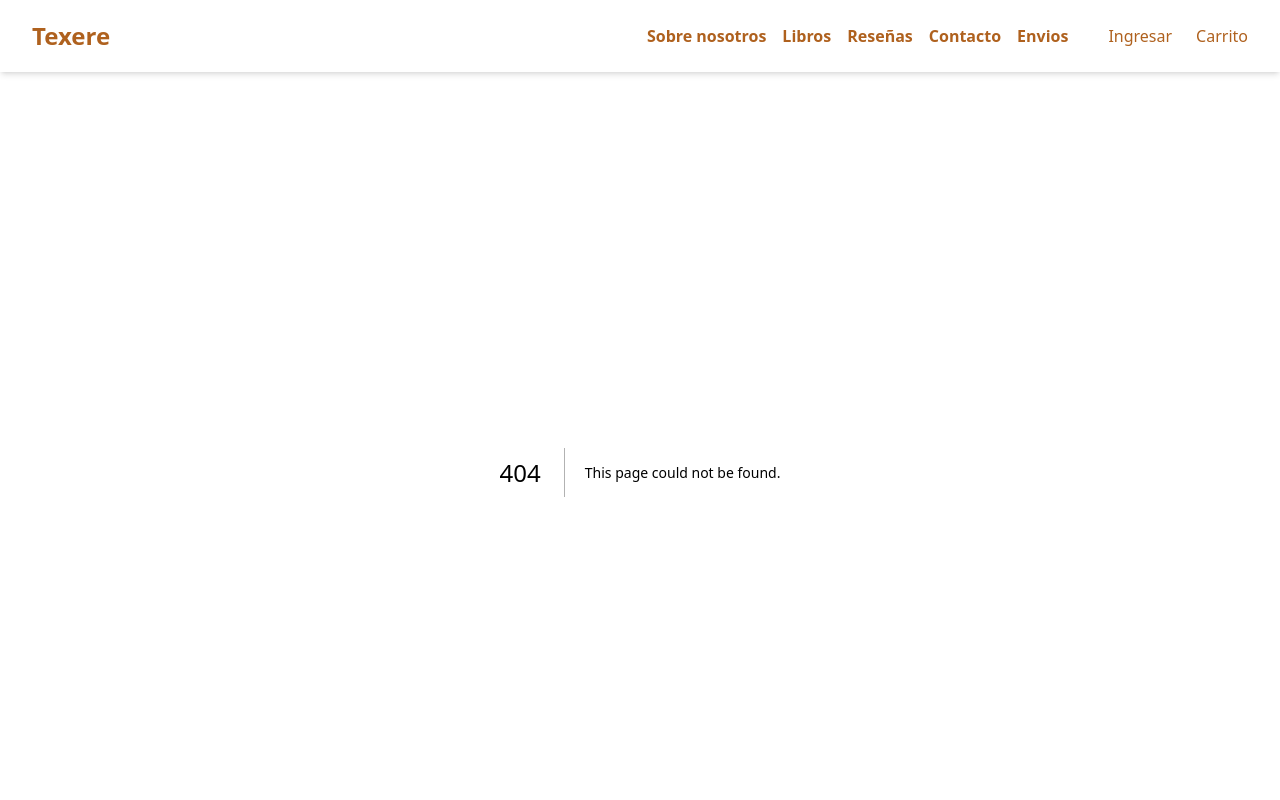
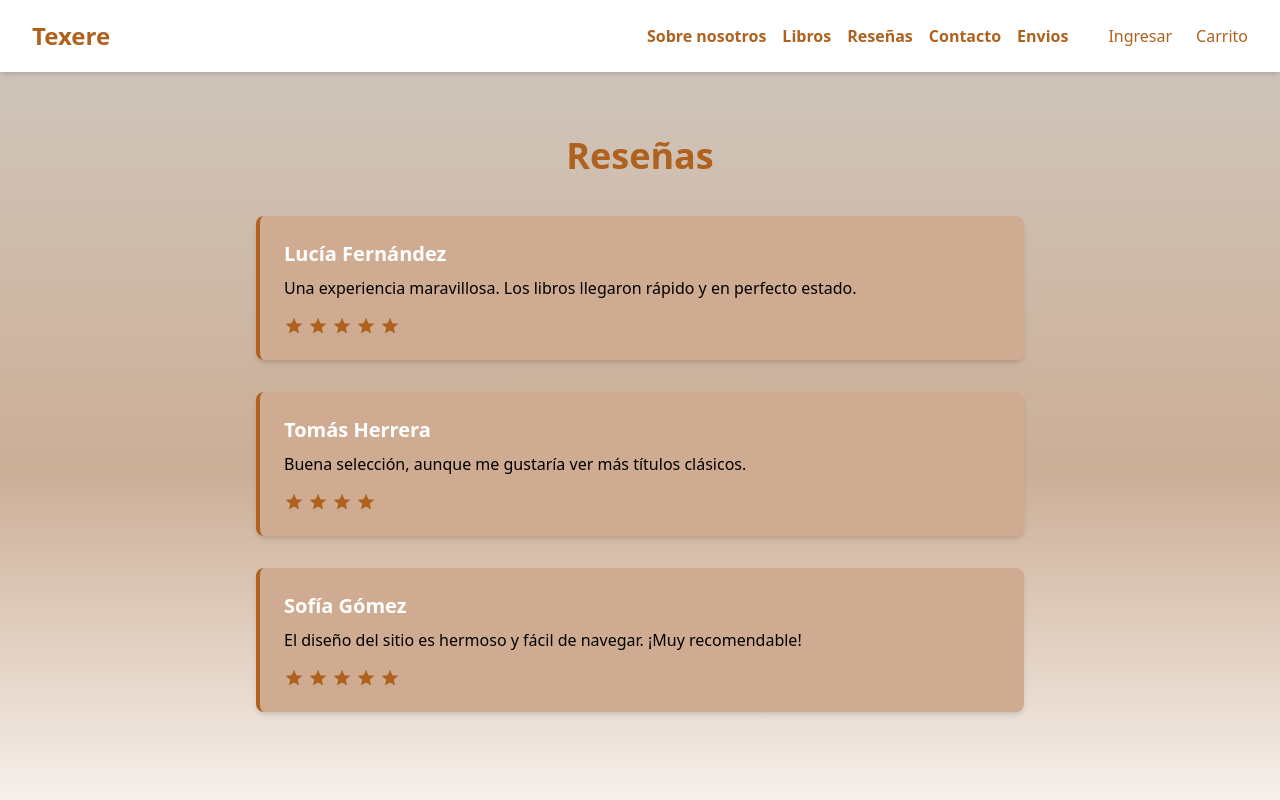
Before and after one commit to MarianaCaradec/BooksEcommerce, a Next.js app: page /reviews in a window 1280 px wide. Before the commit this address had no page. Shown: the top 800 px of the page. Built offline with nearby package versions, Linux system fonts and the light colour scheme.

Commit message:
feat: added reviews page

```diff
--- /dev/null
+++ b/app/(pages)/reviews/page.tsx
@@ -0,0 +1,60 @@
+export default function page() {
+  const fakeReviews = [
+    {
+      name: "Lucía Fernández",
+      review:
+        "Una experiencia maravillosa. Los libros llegaron rápido y en perfecto estado.",
+      rating: 5,
+    },
+    {
+      name: "Tomás Herrera",
+      review: "Buena selección, aunque me gustaría ver más títulos clásicos.",
+      rating: 4,
+    },
+    {
+      name: "Sofía Gómez",
+      review:
+        "El diseño del sitio es hermoso y fácil de navegar. ¡Muy recomendable!",
+      rating: 5,
+    },
+  ];
+
+  return (
+    <div className="bg-gradient-to-b from-[#CFC5BA] via-[#BF9A7C]/80 to-white min-h-screen py-16 px-6">
+      <div className="max-w-3xl mx-auto">
+        <h1 className="text-4xl font-bold text-[#AF611E] mb-10 text-center">
+          Reseñas
+        </h1>
+
+        <div className="space-y-8">
+          {fakeReviews.map((review, index) => (
+            <div
+              key={index}
+              className="bg-white rounded-lg shadow-md p-6 border-l-4 border-[#AF611E]"
+              style={{ backgroundColor: "#CFAC91" }}
+            >
+              <h2 className="text-xl font-semibold text-white mb-2">
+                {review.name}
+              </h2>
+              <p className="text-black mb-4">{review.review}</p>
+              <div className="flex items-center gap-1">
+                {[...Array(review.rating)].map((_, i) => (
+                  <svg
+                    key={i}
+                    xmlns="http://www.w3.org/2000/svg"
+                    fill="#AF611E"
+                    viewBox="0 0 24 24"
+                    width="20px"
+                    height="20px"
+                  >
+                    <path d="M12 17.27L18.18 21l-1.64-7.03L22 9.24l-7.19-.61L12 2 9.19 8.63 2 9.24l5.46 4.73L5.82 21z" />
+                  </svg>
+                ))}
+              </div>
+            </div>
+          ))}
+        </div>
+      </div>
+    </div>
+  );
+}
```
